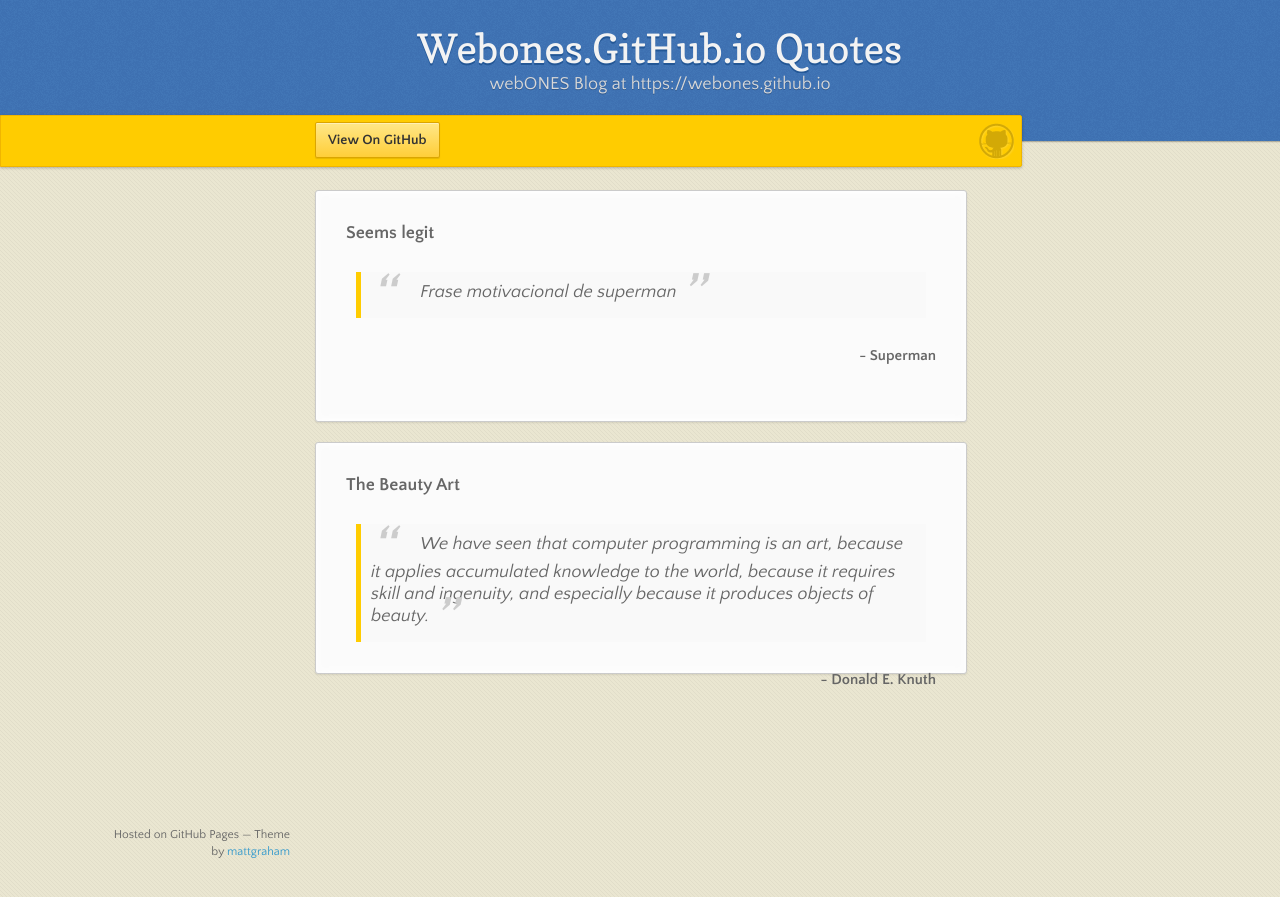
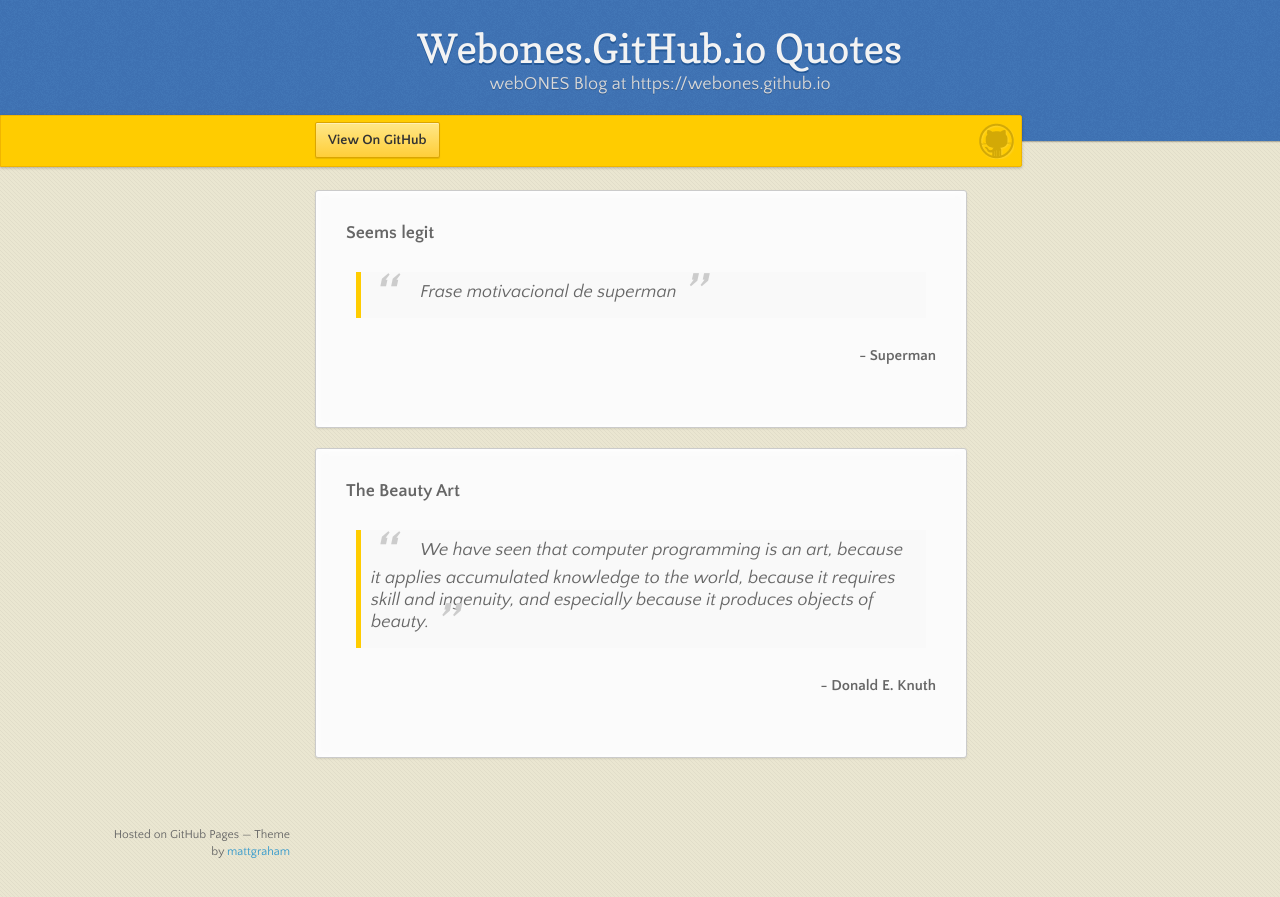
Before and after one commit to webONES/webONES.github.io, a Jekyll site: the page built from index.html, in a window 1280 px wide. Shown: the top 897 px of the page. Built offline with Jekyll 4.4.1, drawn with Linux system fonts in a browser that asks for light colours; nearby versions of some CDN libraries; the list of posts is cut into pages by our own code.

```diff
--- a/stylesheets/webones.css
+++ b/stylesheets/webones.css
@@ -35,7 +35,6 @@
 
 section {
   min-height: 100px;
-  max-height: 150px;
   margin-top: 0px;
 }
 
```
